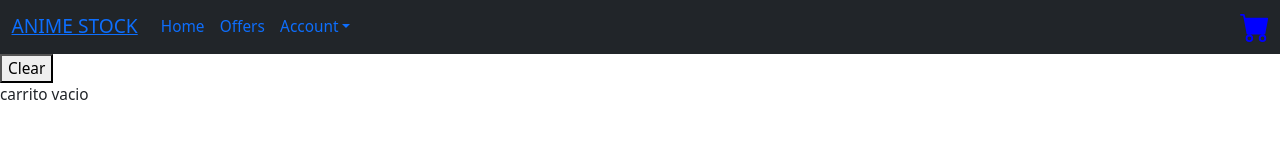
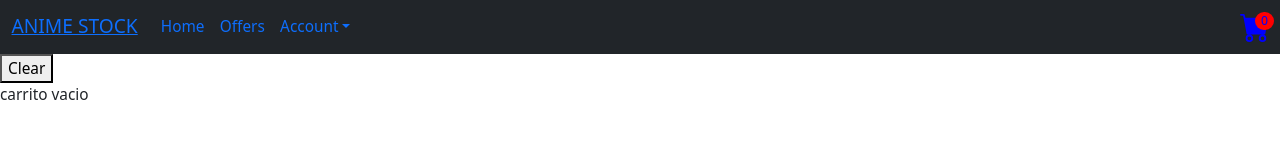
Before and after one commit to JuanpiAMVs/AnimeChallenge-Godoy, a React (Create React App) app: page /cart in a window 1280 px wide. Shown: the top 160 px of the page. Built offline with nearby package versions, Linux system fonts and the light colour scheme.

Commit message:
desafio7

```diff
--- a/src/App.css
+++ b/src/App.css
@@ -91,3 +91,13 @@
   display: inline-flex;
   height: 2.5rem;
 }
+.qtyItems{
+  color: blue;
+  position: absolute;
+  background-color: red;
+  border-radius: 10px;
+  padding-left: 6px;
+  padding-right: 6px;
+  margin-left: 25px;
+  font-size: 0.8rem;
+}
--- a/src/components/CartWidget.js
+++ b/src/components/CartWidget.js
@@ -1,9 +1,17 @@
+import { useContext } from "react";
+import { CartContext } from "../context/cartContext";
+
+
+
 const CartWidget = () => {
+    const test = useContext(CartContext)
     return(
         <>
+        <p className="qtyItems">{test.qtyItems()}</p>
        <svg xmlns="http://www.w3.org/2000/svg" width="16" height="16" fill="currentColor" className="bi bi-cart-fill" viewBox="0 0 16 16">
   <path d="M0 1.5A.5.5 0 0 1 .5 1H2a.5.5 0 0 1 .485.379L2.89 3H14.5a.5.5 0 0 1 .491.592l-1.5 8A.5.5 0 0 1 13 12H4a.5.5 0 0 1-.491-.408L2.01 3.607 1.61 2H.5a.5.5 0 0 1-.5-.5zM5 12a2 2 0 1 0 0 4 2 2 0 0 0 0-4zm7 0a2 2 0 1 0 0 4 2 2 0 0 0 0-4zm-7 1a1 1 0 1 1 0 2 1 1 0 0 1 0-2zm7 0a1 1 0 1 1 0 2 1 1 0 0 1 0-2z"/>
 </svg>
+
         </>
     )
 }
--- a/src/components/NavBar.js
+++ b/src/components/NavBar.js
@@ -17,7 +17,7 @@ const Nav = () => {
                                 <a className="nav-link active" aria-current="page" href="#">Home</a>
                             </li>
                             <li className="nav-item">
-                                <Link to="/catergory/5" className="nav-link">Offers</Link>
+                                <Link to="/category/5" className="nav-link">Offers</Link>
                             </li>
                             <li className="nav-item dropdown">
                                 <a className="nav-link dropdown-toggle" href="#" id="navbarDropdown" role="button" data-bs-toggle="dropdown" aria-expanded="false">
--- a/src/containers/Cart.js
+++ b/src/containers/Cart.js
@@ -9,10 +9,10 @@ const Cart = () =>{
     <button onClick={() => test.clear()}>Clear</button>
         {
              test.cartList.length > 0 ?
-              test.cartList.map(item => <div className="d-flex justify-content-around">
+              test.cartList.map((item) => <div className="d-flex justify-content-around">
                  <p>{item.title}</p>
                  <p> Cantidad: {item.qty}</p>
-                 <p> Subtotal: ${item.price * item.qty}</p>
+                 <p> Subtotal: ${test.Subtotal(item)}</p>
                  <button onClick={() => test.deleteItem(item.id)}>X</button>
 
 
--- a/src/context/cartContext.jsx
+++ b/src/context/cartContext.jsx
@@ -24,18 +24,19 @@ const CartContextProvider = ({ children }) => {
         setCartList(result)
  }
 
- const Subtotal = () => {
-     return cartList.map(item => item.price * item.qty)
+ const Subtotal = (item) => {
+     return item.price * item.qty
  }
 
  const clear = () => {
      setCartList([])
      console.log(cartList)
  }
-
-
+ const qtyItems =  () => {
+    return cartList.length;
+ }
  return (
-        <CartContext.Provider value={{cartList, addToCart, deleteItem, Subtotal, clear}}>
+        <CartContext.Provider value={{cartList, addToCart, deleteItem, Subtotal, clear, qtyItems}}>
             {children}
         </CartContext.Provider>
     );
```
